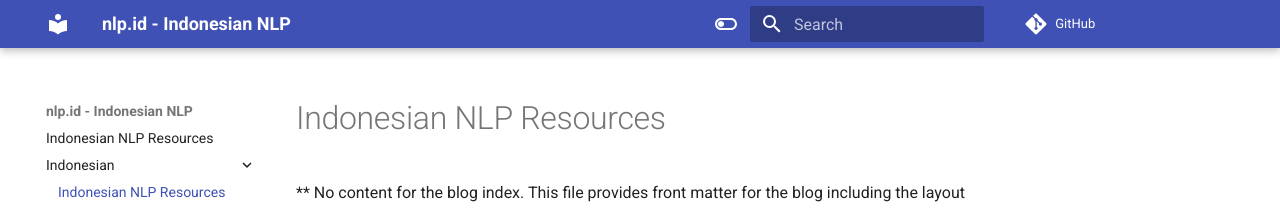
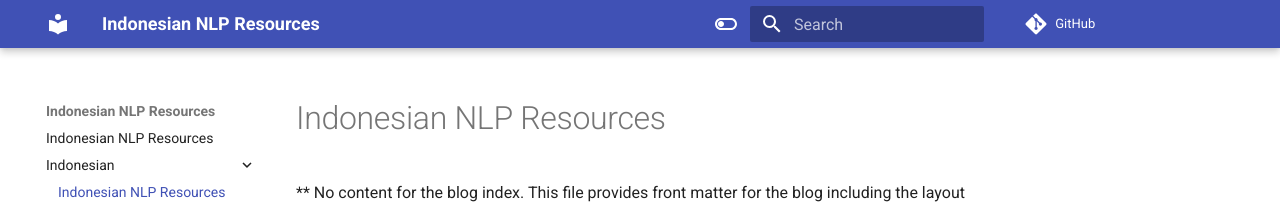
Before and after one commit to indonesian-nlp/nlp-resources, an MkDocs documentation site: the page built from nlp-resources/indonesian/_index.md, in a window 1280 px wide. Shown: the top 208 px of the page. Built offline with MkDocs 1.6.1 and Material for MkDocs 9.7.7, drawn with Linux system fonts in a browser that asks for light colours; comment, search, counter and statistics services are not loaded.

Commit message:
Updated repo url

```diff
--- a/mkdocs.yml
+++ b/mkdocs.yml
@@ -1,5 +1,5 @@
-site_name: nlp.id - Indonesian NLP
-repo_url: https://github.com/nlp-id/nlp-id.github.io
+site_name: Indonesian NLP Resources
+repo_url: https://github.com/indonesian-nlp/nlp-resources
 theme:
   name: material
   palette:
```
